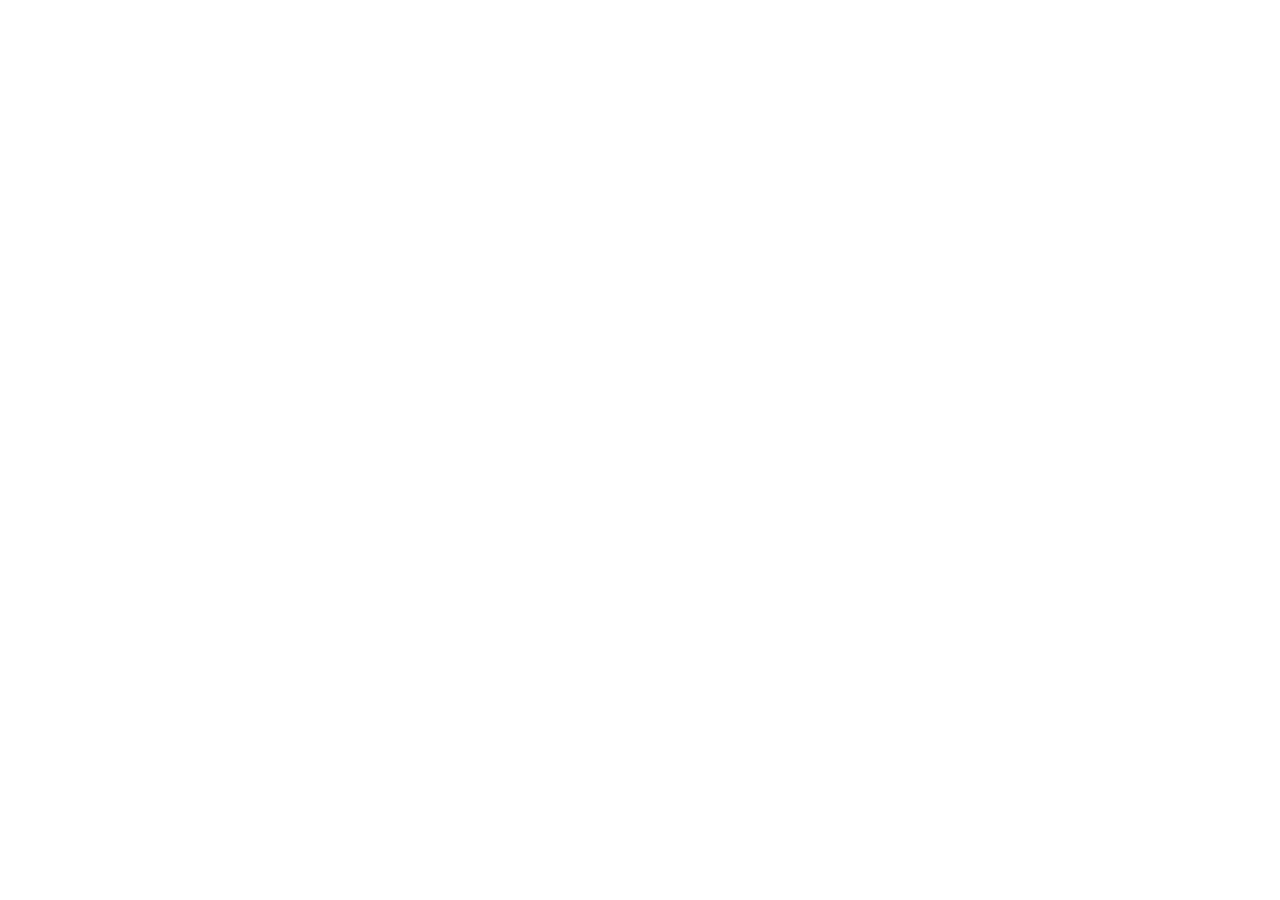
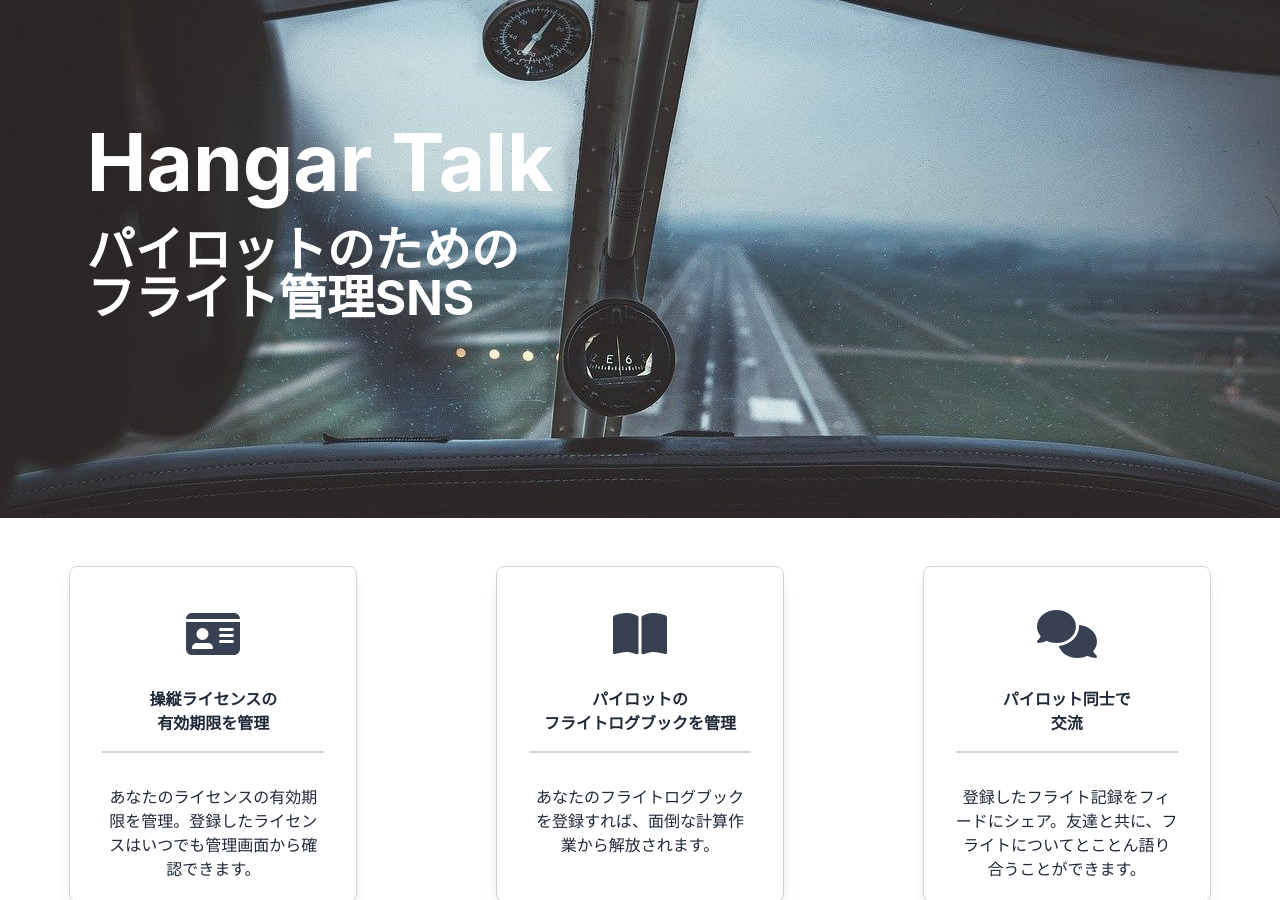
Before and after one commit to hajsu00/hangartalk-front, a React (Create React App) app: page / in a window 1280 px wide. Shown: the part 200-1100 px from the top of the page. Before the commit the page ends 800 px from the top, so only its background shows below. Built offline with nearby package versions, Linux system fonts and the light colour scheme.

Commit message:
[update]refs #6 add home base template

```diff
--- /dev/null
+++ b/src/components/Main/Home/FeatureCard.tsx
@@ -0,0 +1,43 @@
+import { FontAwesomeIcon } from '@fortawesome/react-fontawesome'
+import { faIdCard } from '@fortawesome/free-solid-svg-icons'
+import { faBookOpen } from '@fortawesome/free-solid-svg-icons'
+import { faComments } from '@fortawesome/free-solid-svg-icons'
+
+type Props = {
+  fontawesomeClass: string
+  caption: string
+  text: string
+}
+
+const FeatureCard = (props: Props) => {
+  return (
+    <div className="flex flex-col w-72 h-84 bg-white border border-gray-300 rounded-lg shadow-lg mx-auto p-8 mx-8 my-4">
+      <div className="fa-3x text-gray-700 mx-auto">
+        {props.fontawesomeClass === "faIdCard" ?
+          <FontAwesomeIcon icon={faIdCard} />
+          : null
+        }
+        {props.fontawesomeClass === "faBookOpen" ?
+          <FontAwesomeIcon icon={faBookOpen} />
+          : null
+        }
+        {props.fontawesomeClass === "faComments" ?
+          <FontAwesomeIcon icon={faComments} />
+          : null
+        }
+      </div>
+      <div className="text-base font-bold text-gray-800 text-center mt-4">
+        {props.caption.split('\n').map(text => (<div>{text}</div>))}
+      </div>
+      {/* <!-- ボーダー（始まり） --> */}
+      <div className="w-full border-b-2 border-gray-300 py-2 mx-auto"></div>
+      {/* <!-- ボーダー（終わり） --> */}
+      <div className="mt-8">
+        <p className="text-base text-gray-800 text-center">
+        {props.text}
+        </p>
+      </div>
+    </div>
+  )
+}
+export default FeatureCard
--- a/src/index.tsx
+++ b/src/index.tsx
@@ -1,3 +1,4 @@
+import React from 'react';
 import ReactDOM from 'react-dom';
 import { BrowserRouter } from 'react-router-dom';
 import { RecoilRoot } from 'recoil';
@@ -6,11 +7,13 @@
 import './index.css';
 
 ReactDOM.render(
-  <RecoilRoot>
-    <BrowserRouter>
-      <App />
-    </BrowserRouter>
-  </RecoilRoot>,
+  <React.StrictMode>
+    <RecoilRoot>
+      <BrowserRouter>
+        <App />
+      </BrowserRouter>
+    </RecoilRoot>
+  </React.StrictMode>,
   document.getElementById('root')
 );
 
--- a/src/templates/Home.tsx
+++ b/src/templates/Home.tsx
@@ -1,6 +1,62 @@
+import FeatureCard from '../components/Main/Home/FeatureCard'
+
 const Home = () => {
   return (
-    <h2>Home</h2>
+    // <!-- ヘッダー -->
+    <main>
+      <>
+        <div className="flex flex-col relative lg:cover object-none">
+          <img src={`${process.env.PUBLIC_URL}/top_cover.jpg`} alt="Top Cover" />
+          <div className="flex flex-col absolute top-1/2 -translate-y-1/2 left-1/2 -translate-x-1/2 lg:left-1/4 text-white">
+            <p className="text-4xl xl:text-7xl md:text-6xl text-center lg:text-left font-bold">Hangar Talk</p>
+            <p className="text-xl xl:text-5xl md:text-4xl text-center lg:text-left font-bold lg:mt-6 mt-1">パイロットのための<br />フライト管理SNS</p>
+          </div>
+          <div className="hidden lg:flex lg:absolute lg:top-1/2 lg:left-3/4 lg:-translate-y-1/2 lg:-translate-x-1/2">
+            {/* <%= render partial: 'static_pages/navigation_card' %> */}
+          </div>
+        </div>
+        {/* <!-- コンテンツ --> */}
+        <div className="flex lg:justify-evenly justify-center flex-wrap mt-8">
+          {/* <!-- １ --> */}
+          <FeatureCard
+            fontawesomeClass="faIdCard"
+            caption={"操縦ライセンスの\n有効期限を管理"}
+            text="あなたのライセンスの有効期限を管理。登録したライセンスはいつでも管理画面から確認できます。"
+          />
+          <FeatureCard
+            fontawesomeClass="faBookOpen"
+            caption={"パイロットの\nフライトログブックを管理"}
+            text="あなたのフライトログブックを登録すれば、面倒な計算作業から解放されます。"
+          />
+          <FeatureCard
+            fontawesomeClass="faComments"
+            caption={"パイロット同士で\n交流"}
+            text="登録したフライト記録をフィードにシェア。友達と共に、フライトについてとことん語り合うことができます。"
+          />
+        </div>
+        {/* <!--  --> */}
+        <div className='flex justify-center mx-auto m-8'>
+          <div className=''>
+            <p className="text-xl font-bold text-gray-800 leading-normal underline underline-offset-4 text-center my-2">あなたのフライトを<br />シェアしよう！</p>
+            <div className="w-108 lg:w-120 h-108 bg-white border border-gray-300 mt-8 rounded-lg shadow-lg px-4 py-2 mx-4 overflow-auto">
+              {/* <%= render partial: "microposts/top_micropost_card", collection: @microposts, as: :micropost %> */}
+            </div>
+          </div>
+        </div>
+        {/* <!--  --> */}
+        <div className="flex lg:hidden">
+          <div className="flex flex-col mx-auto">
+            {/* <!-- ボーダー（始まり） --> */}
+            <div className="w-full border-b-2 border-gray-300 py-2 mb-8 mx-auto"></div>
+            {/* <!-- ボーダー（終わり） --> */}
+            <p className="text-xl font-bold text-gray-800 leading-normal underline underline-offset-4 text-center my-2">いますぐ登録しよう！</p>
+            <div className="mt-6 mx-4">
+              {/* <%= render partial: 'static_pages/navigation_card' %> */}
+            </div>
+          </div>
+        </div>
+      </>
+    </main>
   )
 }
 export default Home
```
